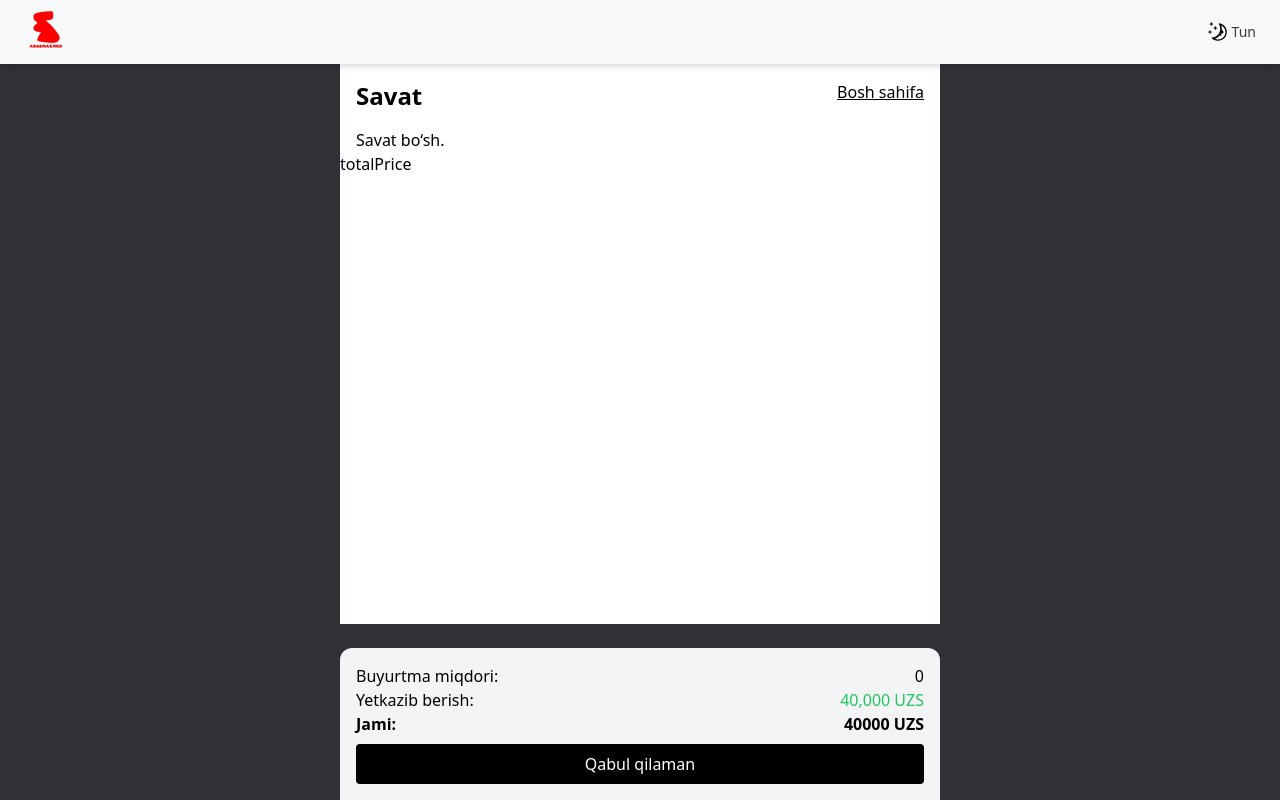
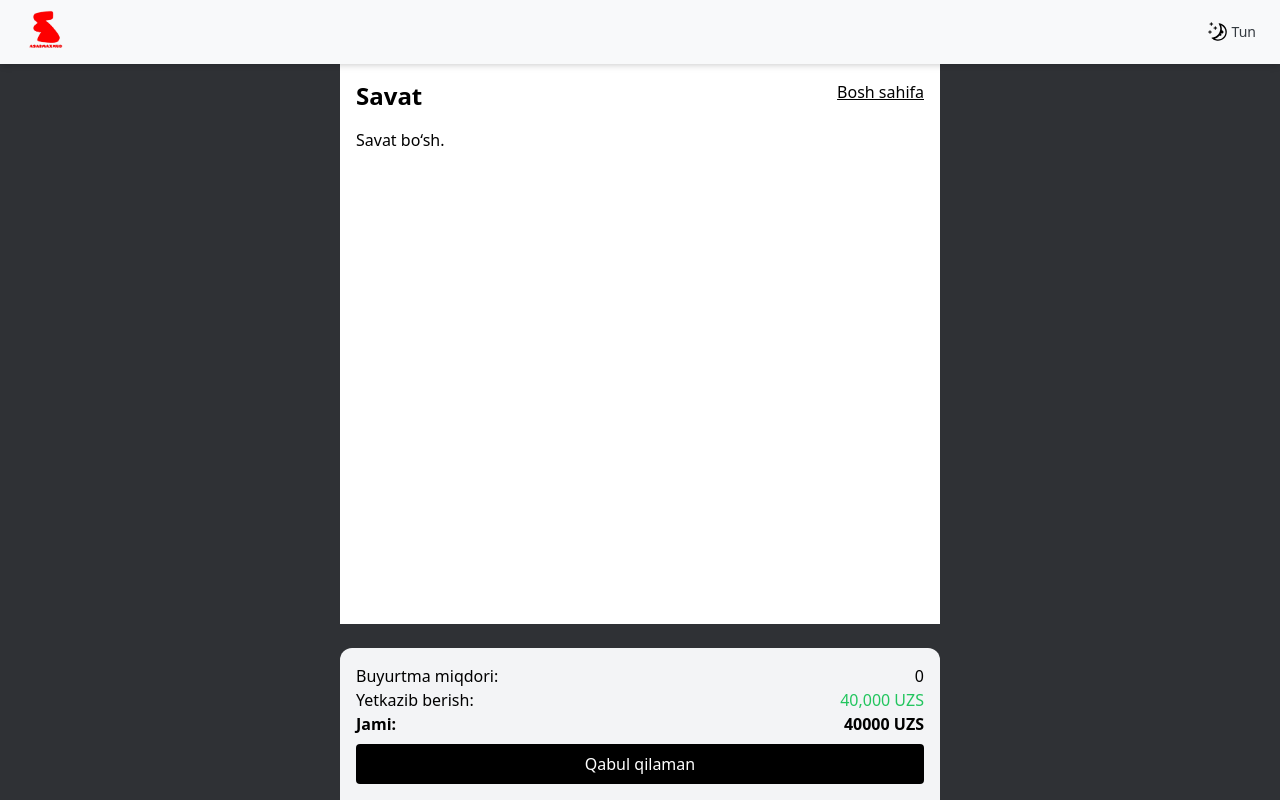
Before and after one commit to ProDrTech/Bot-Frond, a React (Vite) app: page /cart in a window 1280 px wide. Built offline with nearby package versions, Linux system fonts and the light colour scheme.

Commit message:
first commit

```diff
--- a/src/pages/Cart.jsx
+++ b/src/pages/Cart.jsx
@@ -153,7 +153,6 @@ function Cart() {
         ) : (
           <p className="px-4">Savat bo‘sh.</p>
         )}
-totalPrice
         <div className="fixed bottom-0 left-0 right-0 bg-gray-100 dark:bg-[#121212] p-4 rounded-t-xl max-w-[600px] mx-auto">
           <div className="flex justify-between">
             <span>Buyurtma miqdori:</span>
```
